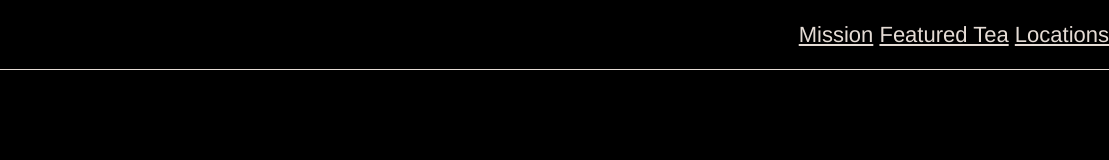
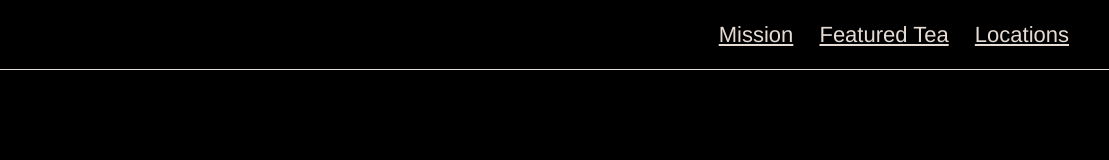
Before and after one commit to gonzalezirving3/Tea_Cozy, a plain HTML site: page index.html in a window 1280 px wide. Shown: the full height of the page, 171-1280 px from the left. Drawn offline with Linux system fonts and the light colour scheme.

Commit message:
fixed the site header

```diff
--- a/styles.css
+++ b/styles.css
@@ -22,7 +22,14 @@ header {
     margin-left: 10px;
 }
 
+.menu {
+    margin-right: 20px;
+}
+
 .menu p {
     display: inline-flex;
     text-decoration: underline;
+    margin-right: 20px;
+    flex-shrink: 5;
+    flex-wrap: nowrap;
 }
```
Also changed, not shown: 1 other file.
